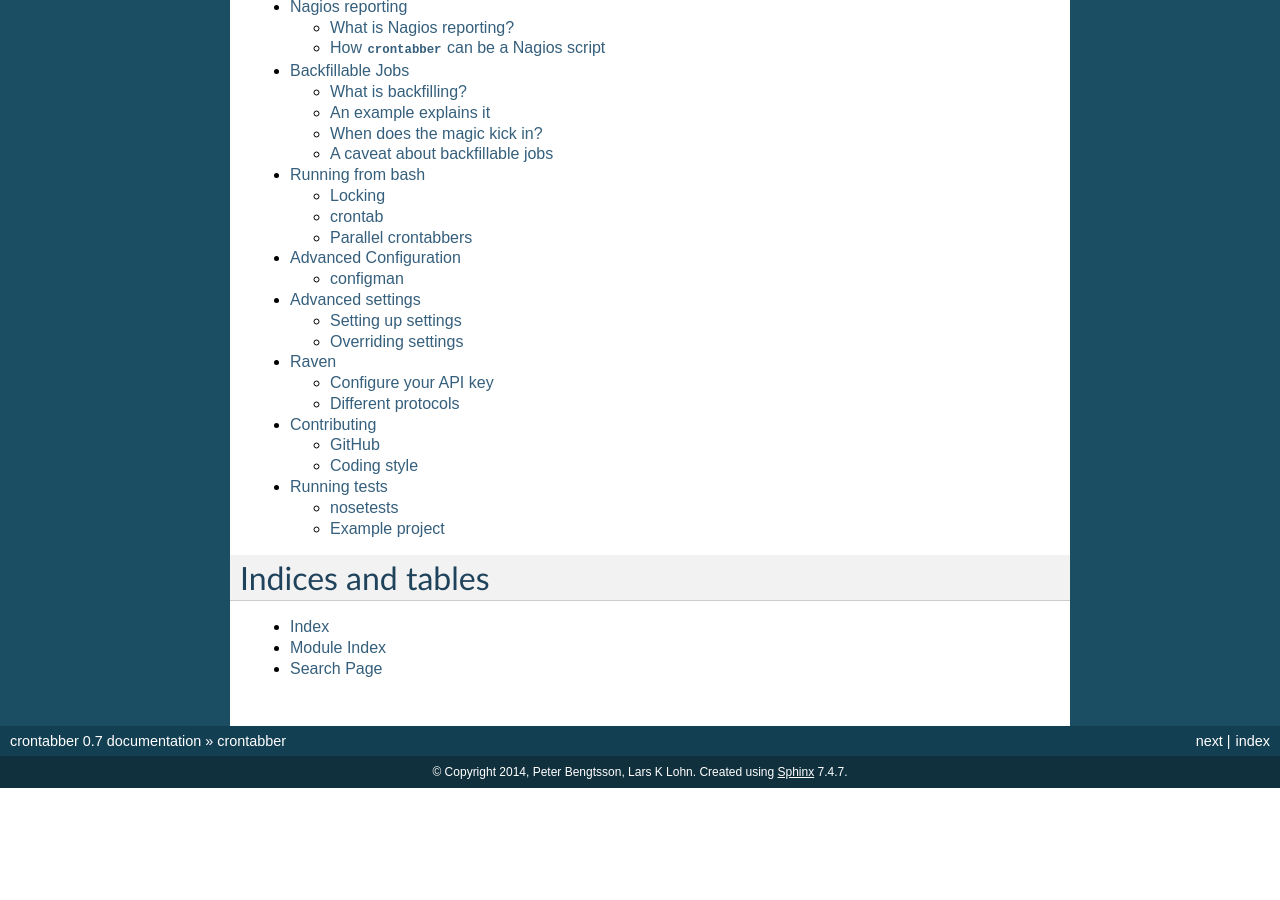
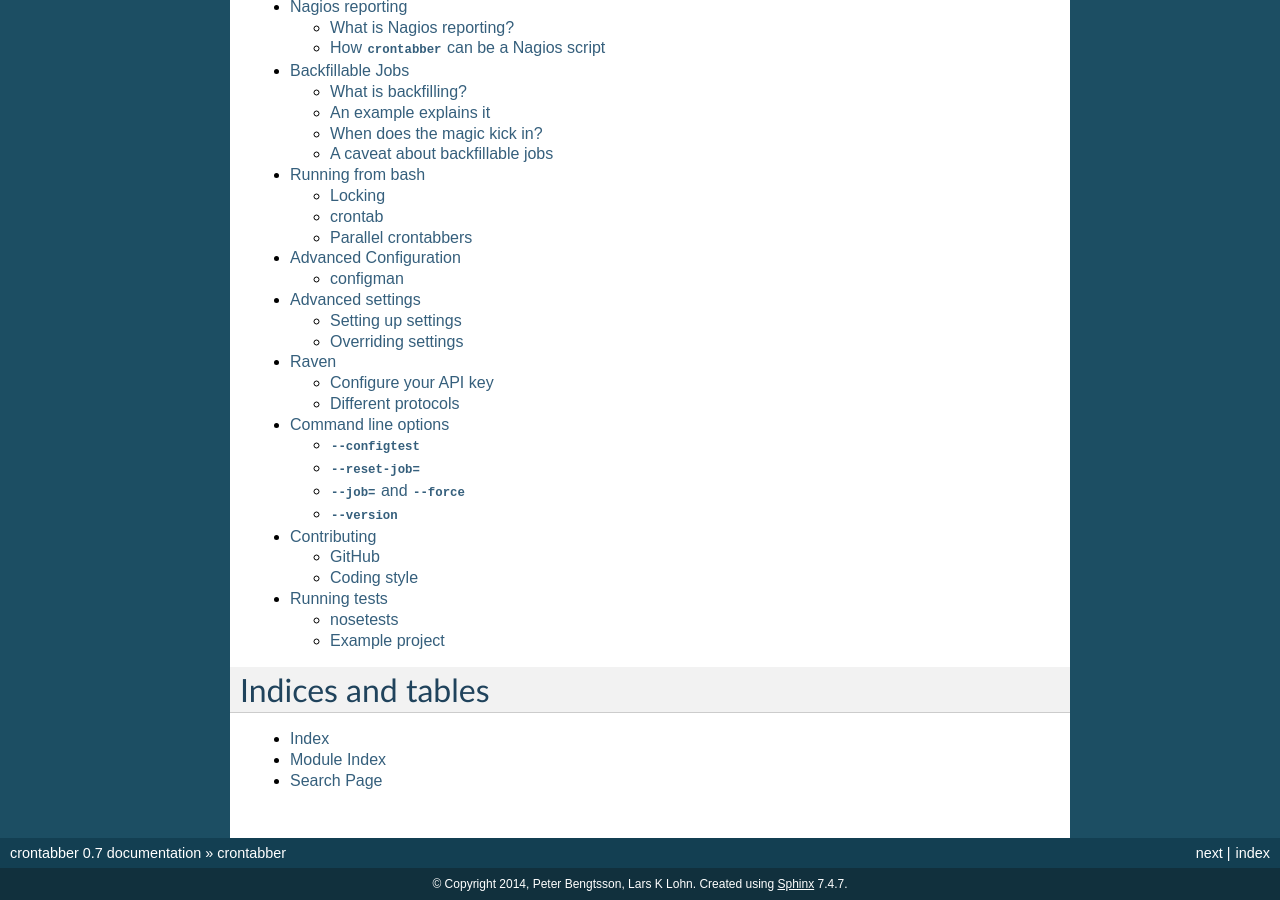
Before and after one commit to mozilla/crontabber, a Sphinx documentation site: the page built from docs/index.rst, in a window 1280 px wide and 900 px high, scrolled down 571 px. Built offline with Sphinx 7.4.7, drawn with Linux system fonts in a browser that asks for light colours; before the commit the page ends 1359 px from its top, so only the background shows below that; some of the changed lines change nothing that is shown.

Commit message:
chapter about other command line options

```diff
--- a/docs/index.rst
+++ b/docs/index.rst
@@ -36,6 +36,7 @@
    user/advancedconfiguration
    user/advancedsettings
    user/raven
+   user/commandlineoptions
 
    developer/contributing
    developer/runningtests
--- /dev/null
+++ b/docs/user/commandlineoptions.rst
@@ -0,0 +1,98 @@
+Command line options
+====================
+
+This chapter aims to digest some of the command line options
+available in ``crontabber``.
+
+One of the important command line options is that on ``--nagios``
+which we explored in its :doc:`own chapter </user/nagios>`.
+
+
+``--configtest``
+----------------
+
+If you change the config file it's always a highly recommended and good
+idea to first run::
+
+    crontabber --admin.conf=crontabber.ini --configtest
+
+first. It checks that you haven't made any trivial errors in the config
+file that will not get caught until it's too late.
+
+It's important to remember that this basically only checks the ``jobs``
+setting. But if you have some other typo or corruption anywhere in
+your files it might catch it simply because it's unable to load up
+the ``jobs`` setting at all.
+
+When it validates the ``jobs`` setting it checks:
+
+1. That the job can be found and imported
+
+2. That the frequency is a valid frequency (e.g. ``2d`` is valid ``2r`` is not)
+
+3. That the time (clock time the job should fire) is a valid time.
+
+4. If a job has a less than daily frequency that a time is not set.
+
+Running this should exit the application with an exit code ``0`` if all
+is well. If not the exit code will be a count of how many apps are
+misconfigured.
+
+``--reset-job=``
+---------------
+
+This keyword parameter option is pretty self explanatory. It resets the
+job and basically pretends the job has never run. Just like the state
+database didn't know about it before before it was ever run the first time.
+
+It's important to note that this does not clean out the mentioned job
+from the logs.
+
+You can either specify the ``app_name`` or the notation that specifies
+the location of the app class. For example::
+
+    crontabber --admin.conf=crontabber.ini --reset-job=my-first-app
+
+Or::
+
+    crontabber --admin.conf=crontabber.ini --reset-job=jobs.myapp.MyFirstApp
+
+If you reset a job that has already been reset nothing happens.
+
+
+``--job=`` and ``--force``
+--------------------------
+
+Sometimes you just know a particular job needs to be run here and now.
+You can obviously do this outside of ``crontabber`` but suppose the
+app you have written has a fair amount of business logic in it and
+not just a wrapper around something written elsewhere.
+
+The notation is pretty straight forward as you can guess::
+
+    crontabber --admin.conf=crontabber.ini --job=my-first-app
+
+or::
+
+    crontabber --admin.conf=crontabber.ini --job=my-first-app
+
+However, this will still check if the job is ready to run next. Suppose
+a job is not due to run for another hour, then typing in this command
+the job **will not be run** straight away. There's also another chance
+that the job you're trying to run has a blocking dependency (ie. a job
+it depends on failed last time).
+
+If you really want to run it now and can't wait, add ``--force`` like this::
+
+    crontabber --admin.conf=crontabber.ini --job=my-first-app --force
+
+There is an important limitation of this command line option. It **does
+not work with backfill apps**. Because backfill apps are very sensitive
+about exactly when they run they simply ignore both the ``--job=`` and
+even the ``--force`` parameter.
+
+
+``--version``
+-------------
+
+Spits out the version of ``crontabber`` on standard out.
```
